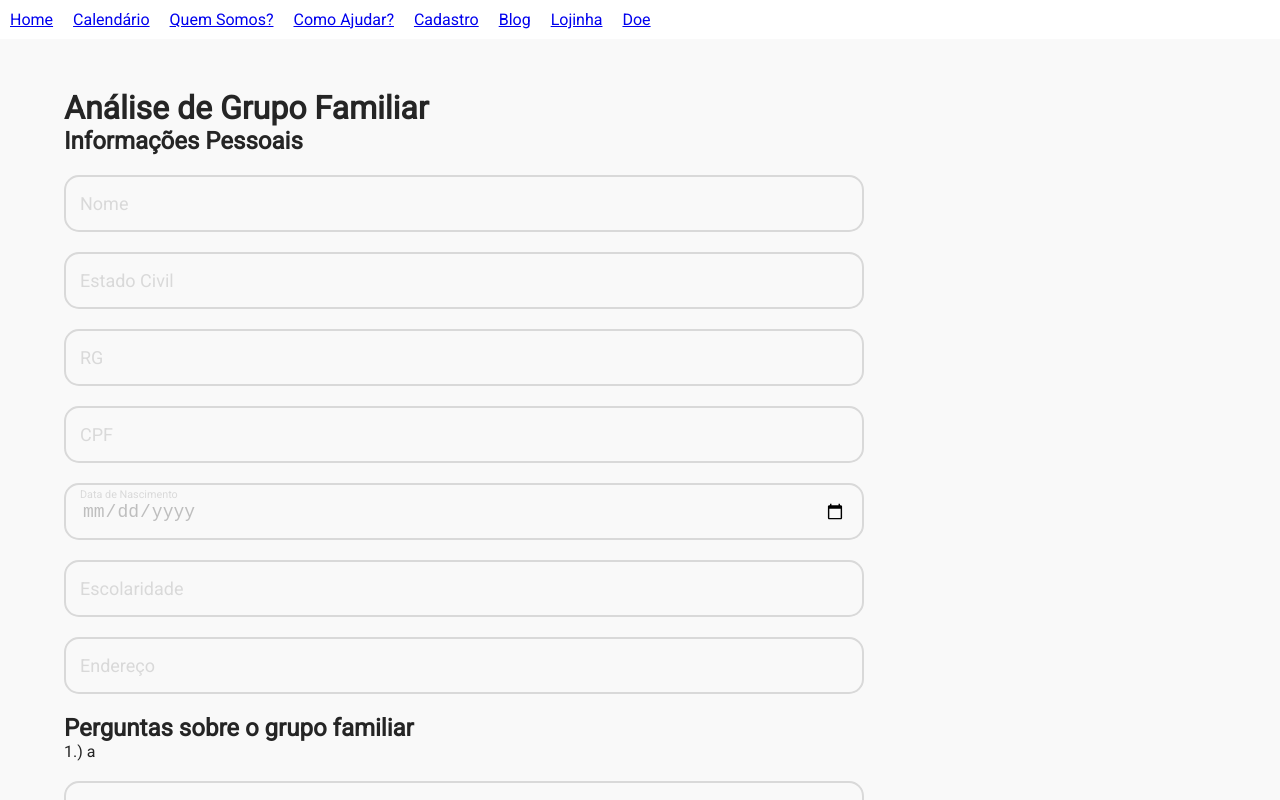
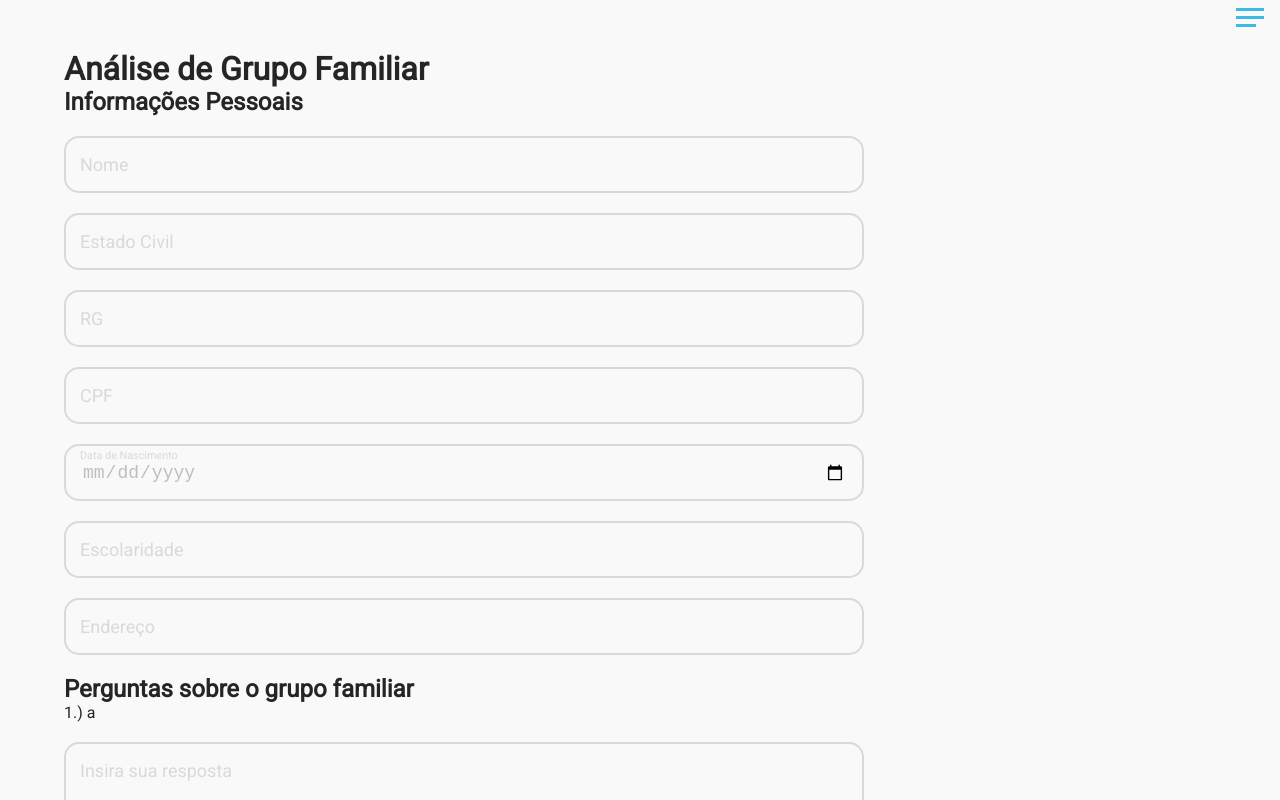
Before and after one commit to gabrieIbarboza/Anjos-da-Rua-Website, a React (Vite) app: page /Cadastro/Familia in a window 1280 px wide. Shown: the top 800 px of the page. Built offline with nearby package versions, Linux system fonts and the light colour scheme.

Commit message:
add menu-btn toggle

```diff
--- a/src/components/Menu/Menu.jsx
+++ b/src/components/Menu/Menu.jsx
@@ -1,37 +1,69 @@
 import './Menu.scss';
 
 import { Link } from 'react-router-dom';
+import { useState } from 'react';
 
 export function AppMenu() {
+
+    const [isActive, setIsActive] = useState(false);
+
+    const handleMenuBtnClick = () => {
+
+        setIsActive(current => !current)
+
+    }
+
     return (
         <header>
-            <ul>
-                <li>
-                    <Link to='/'>Home</Link>
+            <div onClick={handleMenuBtnClick} className="menu-btn">
+                <span className="menu-btn__burguer" data-open={isActive}></span>
+            </div>
+
+            <nav className="nav" data-open={isActive}>
+            <ul className="menu-nav" data-open={isActive}>
+                <li className="menu-nav__item" data-open={isActive}>
+                    <Link className="menu-nav__link" to='/'>
+                        Home
+                    </Link>
                 </li>
-                <li>
-                    <Link to='/Calendario'>Calendário</Link>
+                <li className="menu-nav__item" data-open={isActive}>
+                    <Link className="menu-nav__link" to='/Calendario'>
+                        Calendário
+                    </Link>
                 </li>
-                <li>
-                    <Link to='/QuemSomos'>Quem Somos?</Link>
+                <li className="menu-nav__item" data-open={isActive}>
+                    <Link className="menu-nav__link" to='/QuemSomos'>
+                        Quem Somos?
+                    </Link>
                 </li>
-                <li>
-                    <Link to='/Ajudar'>Como Ajudar?</Link>
+                <li className="menu-nav__item" data-open={isActive}>
+                    <Link className="menu-nav__link" to='/Ajudar'>
+                        Como Ajudar?
+                    </Link>
                 </li>
-                <li>
-                    <Link to='/Cadastro'>Cadastro</Link>
+                <li className="menu-nav__item" data-open={isActive}>
+                    <Link className="menu-nav__link" to='/Cadastro'>
+                        Cadastro
+                    </Link>
                 </li>
-                <li>
-                    <Link to='/Blog'>Blog</Link>
+                <li className="menu-nav__item" data-open={isActive}>
+                    <Link className="menu-nav__link" to='/Blog'>
+                        Blog
+                    </Link>
                 </li>
-                <li>
-                    <Link to='/Lojinha'>Lojinha</Link>
+                <li className="menu-nav__item" data-open={isActive}>
+                    <Link className="menu-nav__link" to='/Lojinha'>
+                        Lojinha
+                    </Link>
                 </li>
-                <li>
-                    <Link to='/Doe'>Doe</Link>
+                <li className="menu-nav__item" data-open={isActive}>
+                    <Link className="menu-nav__link" to='/Doe'>
+                        Doe
+                    </Link>
                 </li>
 
             </ul>
+            </nav>
 
         </header>
     )
--- a/src/components/Menu/Menu.scss
+++ b/src/components/Menu/Menu.scss
@@ -1,12 +1,109 @@
+@import '../../sassStyles/animations';
+@import '../../sassStyles/variables';
+
 header {
 
-    ul {
-        display: flex;
-        list-style: none;
-    }
-    li {
-        margin: 5px;
-        padding: 5px;
+    .menu-btn {
+        cursor: pointer;
+        height: 20px;
+        position: absolute;
+        right: 1rem;
+        top: 1rem;
+        width: 28px;
+        z-index: 1;
+        @include transition-ease;
+
+        &__burguer {
+            background: $secondary-color;
+            height: 3px;
+            position: absolute;
+            right: 0;
+            top: 0;
+            width: 28px;
+            @include transition-ease;
+
+            &::before {
+                background-color: $secondary-color;
+                content: '';
+                height: 3px;
+                position: absolute;
+                top: -8px;
+                width: 28px;
+
+                @include transition-ease;
+            }
+            &::after {
+                background-color: $secondary-color;
+                content: '';
+                height: 3px;
+                position: absolute;
+                top: 8px;
+                width: 20px;
+                @include transition-ease;
+            }
+            &[data-open=true] {
+                background: transparent;
+                transform: rotate(720deg);
+
+                &::before {
+                    transform: rotate(45deg) translate(5px, 8px);
+                }
+                &::after {
+                    transform: rotate(-45deg) translate(3px, -7px);
+                    width: 28px;
+                }
+            }
+        }
     }
 
+    .nav {
+        left: 0;
+        opacity: 0.98;
+        position: fixed;
+        top: 0;
+        visibility: hidden;
+        width: 100vw;
+
+        &[data-open=true] {
+            visibility: visible;
+        }
+
+        .menu-nav {
+            align-items: center;
+            background-color: $primary-color;
+            display: flex;
+            flex-flow: column wrap;
+            height: 100vh;
+            justify-content: center;
+            list-style: none;
+            overflow: hidden;
+            padding-right: 1rem;
+            transform: translateY(-100%);
+            @include transition-ease;
+
+            &[data-open=true] {
+                transform: translateY(0);
+            }
+
+            &__item {
+                transform: translateX(100vw);
+                @include transition-ease;
+
+                &[data-open=true] {
+                    transform: translateX(0);
+                }
+            }
+
+            &__link {
+                //Link style
+                @include transition-ease;
+            }
+        }
+    }
+
+    @for $i from 1 through 8 {
+        .menu-nav__item:nth-child(#{$i}) {
+            transition-delay: ($i * 0.1s) + 0.15s;
+        }
+    }
 }
--- a/src/sassStyles/_animations.scss
+++ b/src/sassStyles/_animations.scss
@@ -0,0 +1,3 @@
+@mixin transition-ease {
+    transition: all .5s ease-in-out;
+}
```
